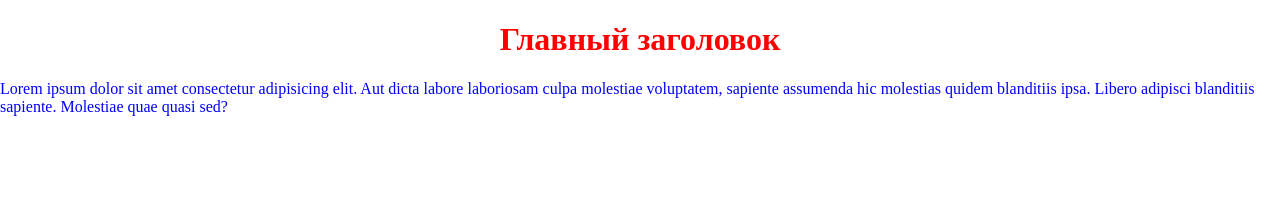
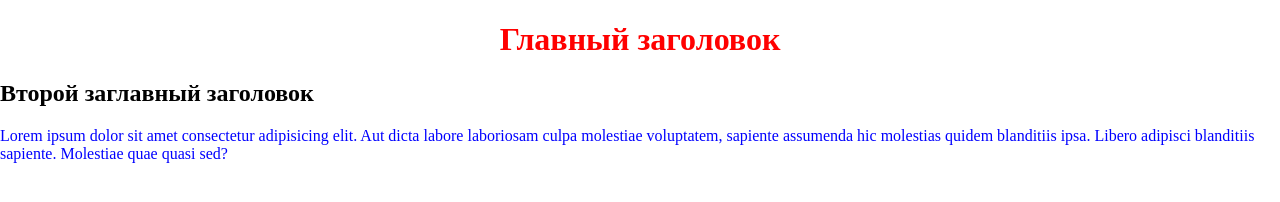
Before and after one commit to Kai2404/home-work-4, a plain HTML site: page index.html in a window 1280 px wide. Drawn offline with Linux system fonts and the light colour scheme.

Commit message:
add develop page

```diff
--- a/index.html
+++ b/index.html
@@ -10,6 +10,7 @@
   </head>
   <body>
     <h1>Главный заголовок</h1>
+    <h2>Второй заглавный заголовок</h2>
     <p>
       Lorem ipsum dolor sit amet consectetur adipisicing elit. Aut dicta labore
       laboriosam culpa molestiae voluptatem, sapiente assumenda hic molestias
```
